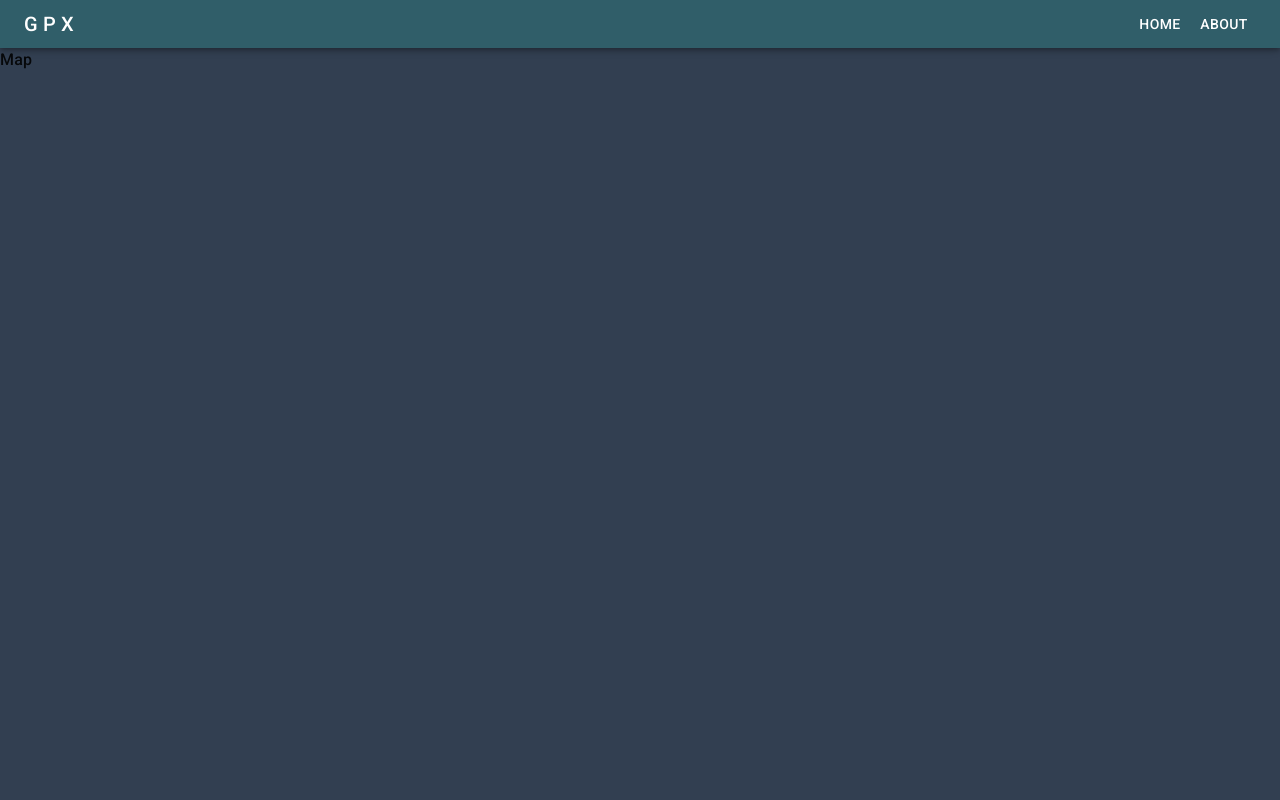
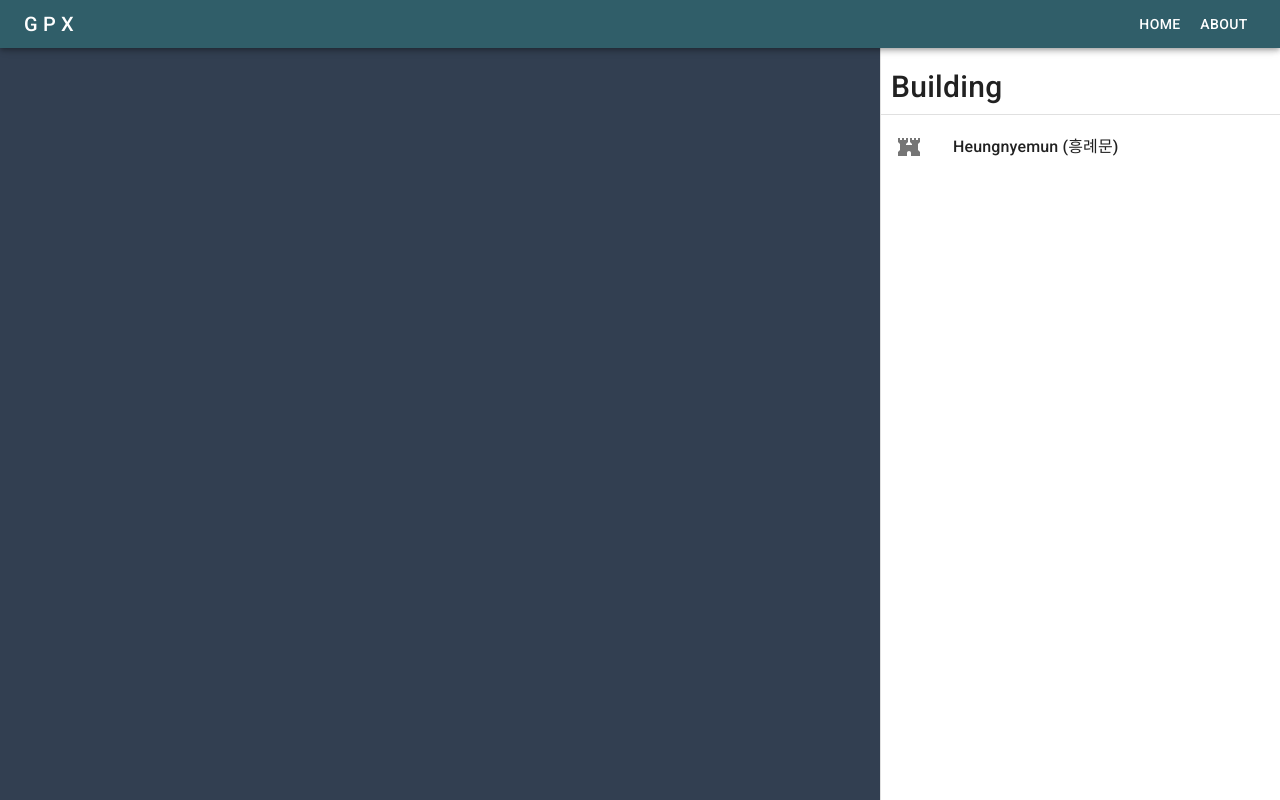
Before and after one commit to jw-hong-logncoding/gyeonbokgung-palace-x, a React (Vite) app: page /map in a window 1280 px wide. Built offline with nearby package versions, Linux system fonts and the light colour scheme.

Commit message:
feat: implement BuildingInfo component

```diff
--- a/src/App.jsx
+++ b/src/App.jsx
@@ -4,6 +4,7 @@ import Home from './pages/Home'
 import NavBarLayout from './components/Layout/NavBarLayout/NavBarLayout'
 import Community from './components/Community'
 import Map from './components/Map'
+import BuildingInfo from './components/Map/BuildingInfo'
 
 function App() {
   return (
@@ -12,7 +13,9 @@ function App() {
         <Route path="/" element={<NavBarLayout />}>
           <Route index path="/" element={<Home />} />
           <Route index path="/community" element={<Community />} />
-          <Route index path="/map" element={<Map />} />
+          <Route path="/map" element={<Map />} >
+            <Route path="/map/:title" element={<BuildingInfo />} />
+          </Route>
         </Route>
         <Route path="*" element={<NotFound />}/>
       </Routes>
--- /dev/null
+++ b/src/components/Map/BuildingInfo.jsx
@@ -0,0 +1,19 @@
+import { useLocation } from "react-router-dom";
+
+const BuildingInfo = () => {
+    const location = useLocation();
+    const pathArray = location.pathname.split('/');
+    const buildingTitle = pathArray[pathArray.length - 1];
+
+    if (buildingTitle === 'heungnyemun') {
+        return (
+        <div>
+            {buildingTitle}
+        </div>
+        );
+    } else {
+        return null;
+    }
+}
+
+export default BuildingInfo;
--- /dev/null
+++ b/src/components/Map/BuildingList.jsx
@@ -0,0 +1,45 @@
+
+import { useNavigate } from "react-router-dom";
+import { Box, Divider, List, ListItem, ListItemButton, ListItemIcon, ListItemText, Typography } from "@mui/material";
+import FortIcon from '@mui/icons-material/Fort';
+
+const BuildingList = () => {
+    const navigate = useNavigate();
+    const archiList = [
+        {title: "Heungnyemun (흥례문)", onClick: () => {navigate('/map/heungnyemun')}},
+    ];
+
+    return (
+        <Box sx={{ overflow: 'auto' }}>
+            <Box
+                marginLeft="10px"
+                marginBottom="5px"
+            >
+                <Typography
+                    sx={{
+                        fontSize: '30px'
+                    }}
+                >
+                    Building
+                </Typography>
+            </Box>
+            <Divider />
+            <List>
+                {archiList.map(({title, onClick}, index) => (
+                <ListItem key={index} disablePadding>
+                    <ListItemButton
+                        onClick={onClick}
+                    >
+                        <ListItemIcon>
+                            <FortIcon />
+                        </ListItemIcon>
+                        <ListItemText primary={title} />
+                    </ListItemButton>
+                </ListItem>
+                ))}
+            </List>
+        </Box>
+    );
+}
+
+export default BuildingList;
--- a/src/components/Map/Map.jsx
+++ b/src/components/Map/Map.jsx
@@ -1,7 +1,28 @@
+import { Drawer, Toolbar } from "@mui/material";
+import { useOutlet, Outlet } from "react-router-dom";
+import BuildingList from "./BuildingList";
+
+
+const drawerWidth = 400;
+
 const Map = () => {
-  return (
-    <div>Map</div>
-  )
+    const outlet = useOutlet();
+    return (
+        <div>
+            <Drawer
+                anchor="right"
+                variant="permanent"
+                sx={{
+                    width: drawerWidth,
+                    flexShrink: 0,
+                    [`& .MuiDrawer-paper`]: { width: drawerWidth, boxSizing: 'border-box' },
+                }}
+            >
+                <Toolbar />
+                {outlet ? <Outlet /> : <BuildingList />}
+            </Drawer>
+        </div>
+    )
 }
 
 export default Map;
--- a/src/components/NavBar/NavBar.jsx
+++ b/src/components/NavBar/NavBar.jsx
@@ -75,7 +75,7 @@ function DrawerAppBar(props) {
 
     return (
       <Box sx={{ display: 'flex'}}>
-        <AppBar component="nav" >
+        <AppBar component="nav" position="fixed" sx={{ zIndex: (theme) => theme.zIndex.drawer + 1 }}>
           <Toolbar variant="dense">
             <IconButton
               color="inherit"
```
